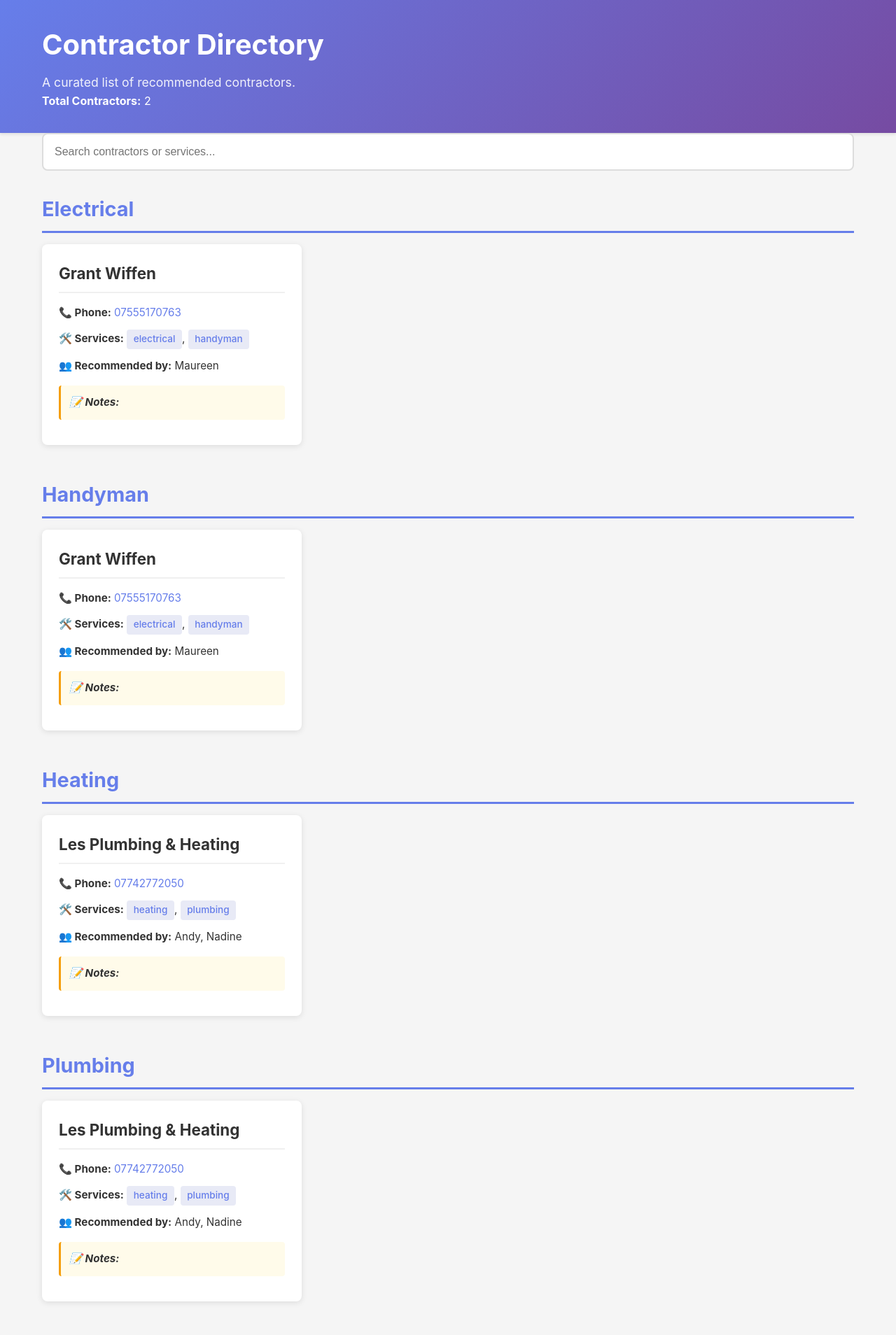
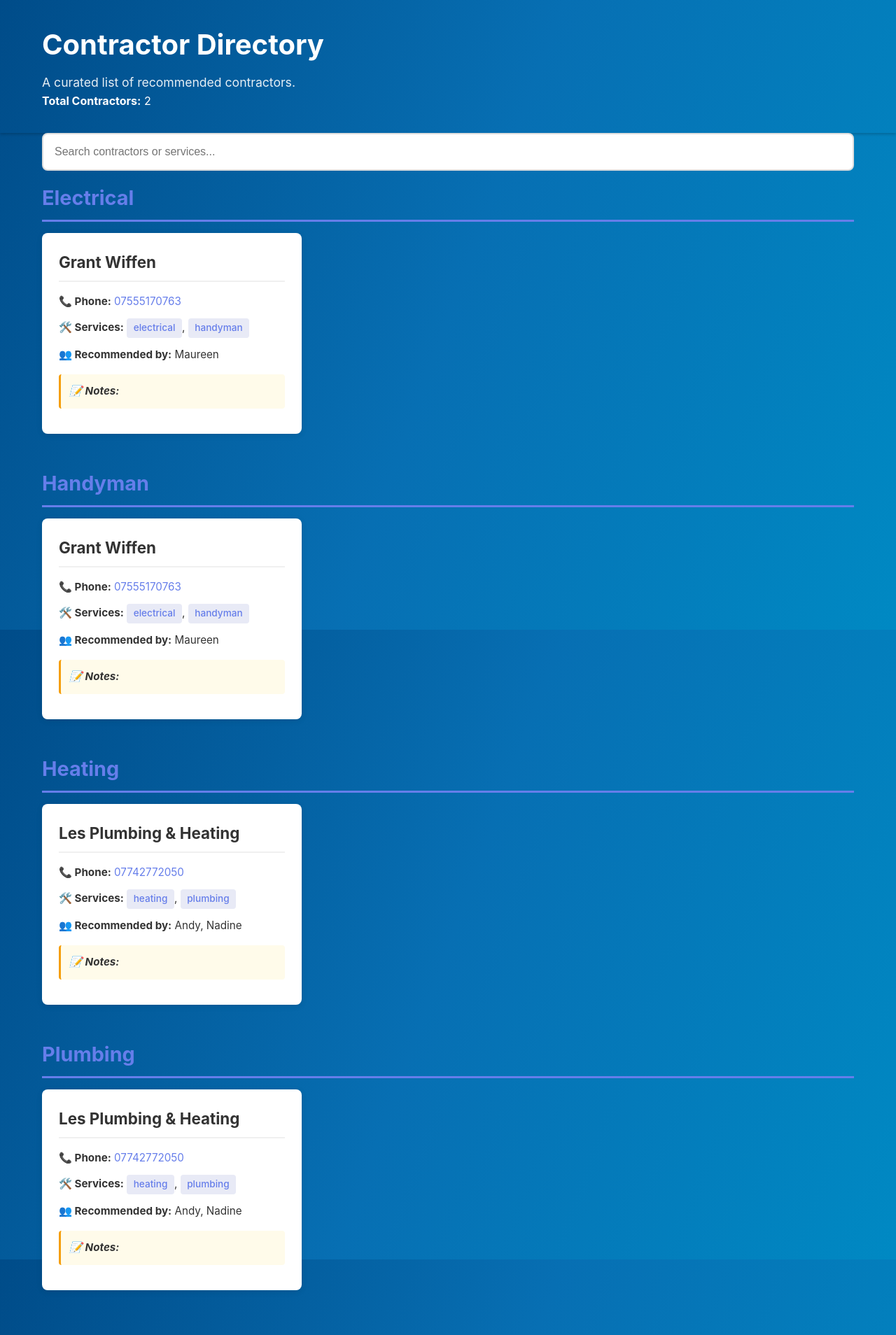
Before and after one commit to aucklandwynd/contractors, a Jekyll site: the page built from index.html, in a window 1280 px wide. Shown: the whole page at 70% size. Built offline with Jekyll 4.4.1, drawn with Linux system fonts in a browser that asks for light colours.

Commit message:
Remeve .intro CSS, reduce spacing, new background colour.

```diff
--- a/assets/css/style.css
+++ b/assets/css/style.css
@@ -9,7 +9,7 @@ body {
     font-family: -apple-system, BlinkMacSystemFont, 'Segoe UI', Roboto, Oxygen, Ubuntu, Cantarell, sans-serif;
     line-height: 1.6;
     color: #333;
-    background-color: #f5f5f5;
+    background: linear-gradient(110deg, #004c89, #076fb3, #0089c3) no-repeat center center fixed;
 }
 
 .container {
@@ -20,10 +20,9 @@ body {
 
 /* Header */
 header {
-    background: linear-gradient(135deg, #667eea 0%, #764ba2 100%);
     color: white;
     padding: 2rem 0;
-    box-shadow: 0 2px 4px rgba(0, 0, 0, 0.1);
+    box-shadow: 0 2px 4px rgba(0, 0, 0, 0.2);
 }
 
 header h1 {
@@ -42,21 +41,9 @@ main {
     min-height: calc(100vh - 200px);
 }
 
-.intro {
-    background: white;
-    padding: 1.5rem;
-    border-radius: 8px;
-    margin-bottom: 2rem;
-    box-shadow: 0 2px 4px rgba(0, 0, 0, 0.1);
-}
-
-.intro p {
-    margin-bottom: 0.5rem;
-}
-
 /* Search Box */
 .search-box {
-    margin-bottom: 2rem;
+    margin-bottom: 1rem;
 }
 
 #searchInput {
@@ -70,7 +57,7 @@ main {
 
 #searchInput:focus {
     outline: none;
-    border-color: #667eea;
+    border-color: #000000;
 }
 
 /* Service Sections */
```
